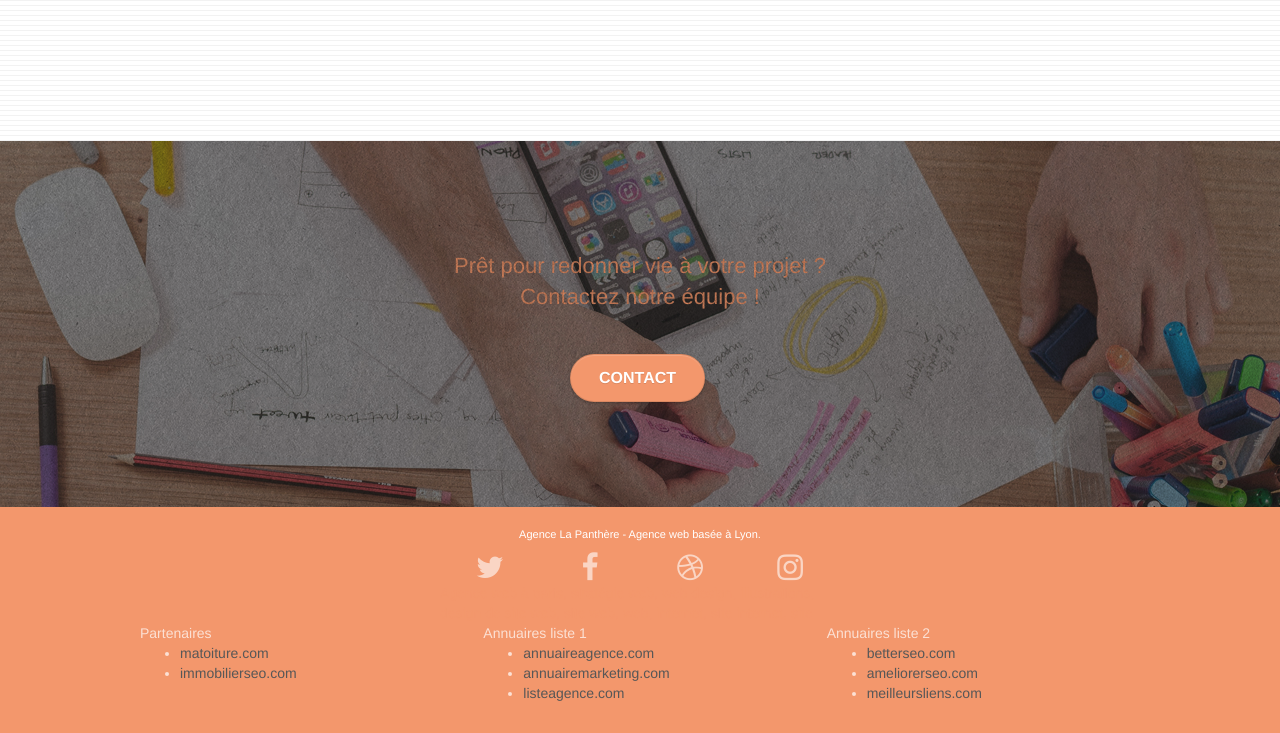
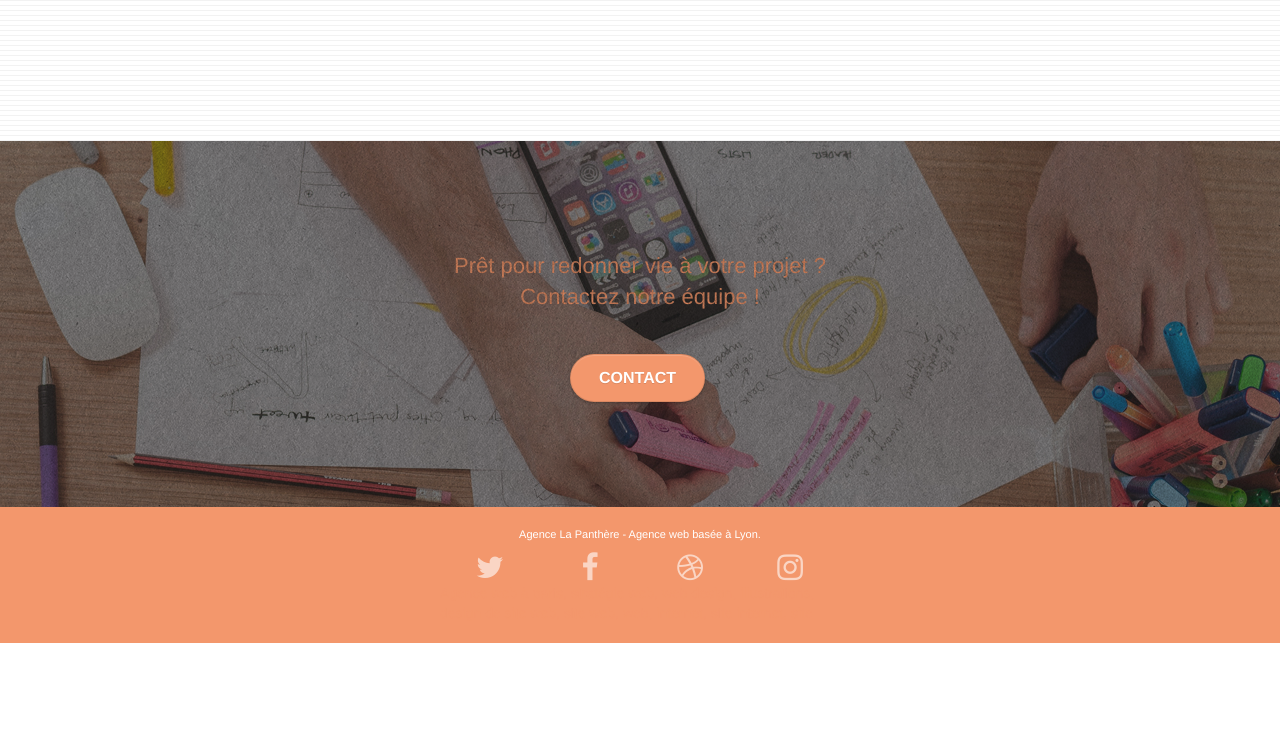
Before and after one commit to Nayagom/Projet4-Panth-re, a plain HTML site: page index.html in a window 1280 px wide. Shown: the part 2797-3530 px from the top of the page. After the commit the page ends 3440 px from the top, so only its background shows below. Drawn offline with Linux system fonts and the light colour scheme.

Commit message:
modifier

```diff
--- a/index.html
+++ b/index.html
@@ -252,31 +252,6 @@
 					</div>
 					<div class="keywords" style="color:#F3976C;">Agence web à paris, stratégie web, web design, illustrations, design de site web, site web, web, internet, site internet, site</div>
 				</div>
-				<div class="row">
-					<div class="col-sm-4">
-						Partenaires
-							<ul>
-								<li><a href="matoiture.com">matoiture.com</a></li>
-								<li><a href="immobilierseo.com">immobilierseo.com</a></li>
-							</ul>
-					</div>
-					<div class="col-sm-4">
-						Annuaires liste 1
-						<ul>
-							<li><a href="annuaireagence.com">annuaireagence.com</a></li>
-							<li><a href="annuairemarketing.com">annuairemarketing.com</a></li>
-							<li><a href="listeagence.com">listeagence.com</a></li>
-						</ul>
-					</div>
-					<div class="col-sm-4">
-						Annuaires liste 2
-						<ul>
-							<li><a href="betterseo.com">betterseo.com</a></li>
-							<li><a href="ameliorerseo.com">ameliorerseo.com</a></li>
-							<li><a href="meilleursliens.com">meilleursliens.com</a></li>
-						</ul>
-					</div>
-				</div>
 			</div>
 		</div>
 	</div>
```
